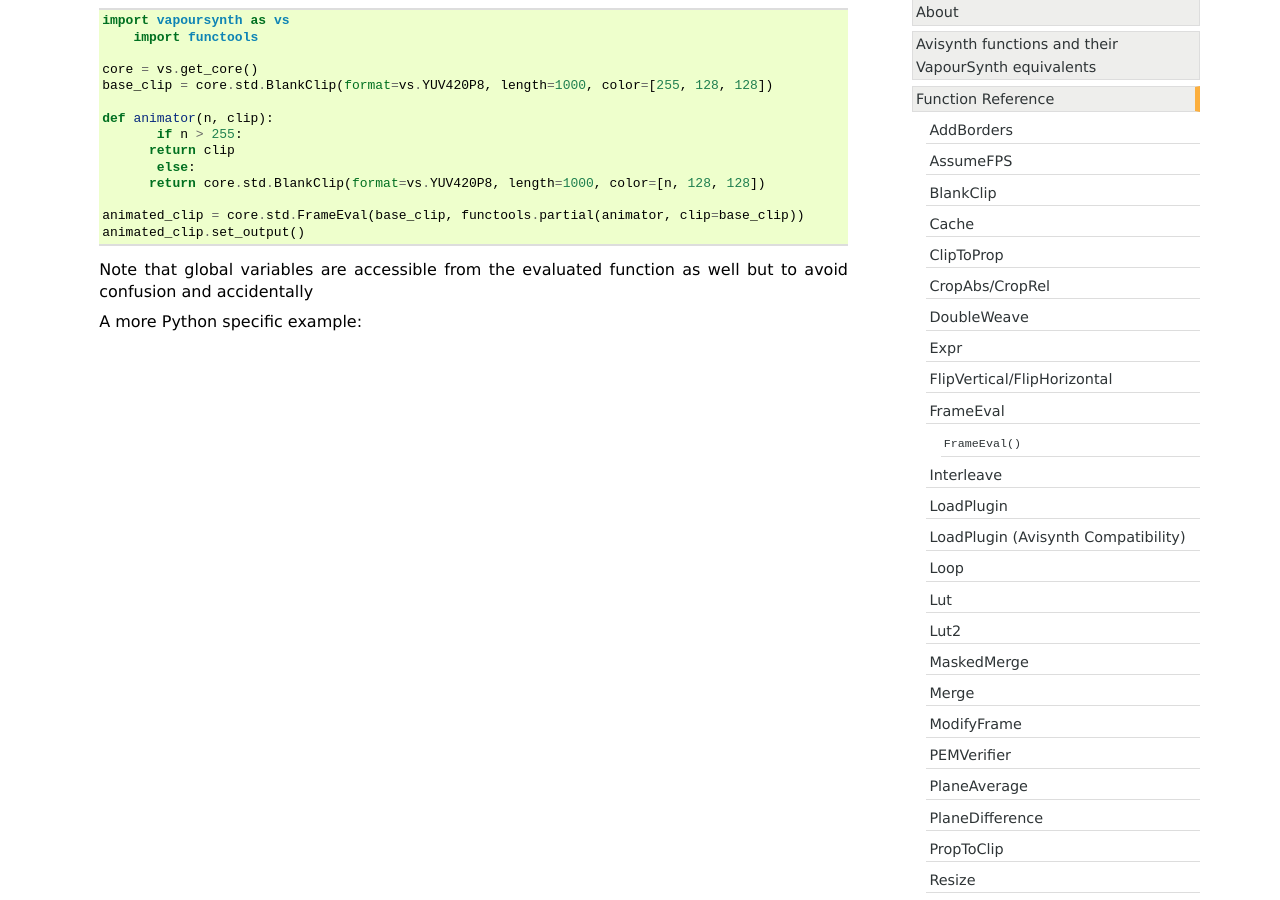
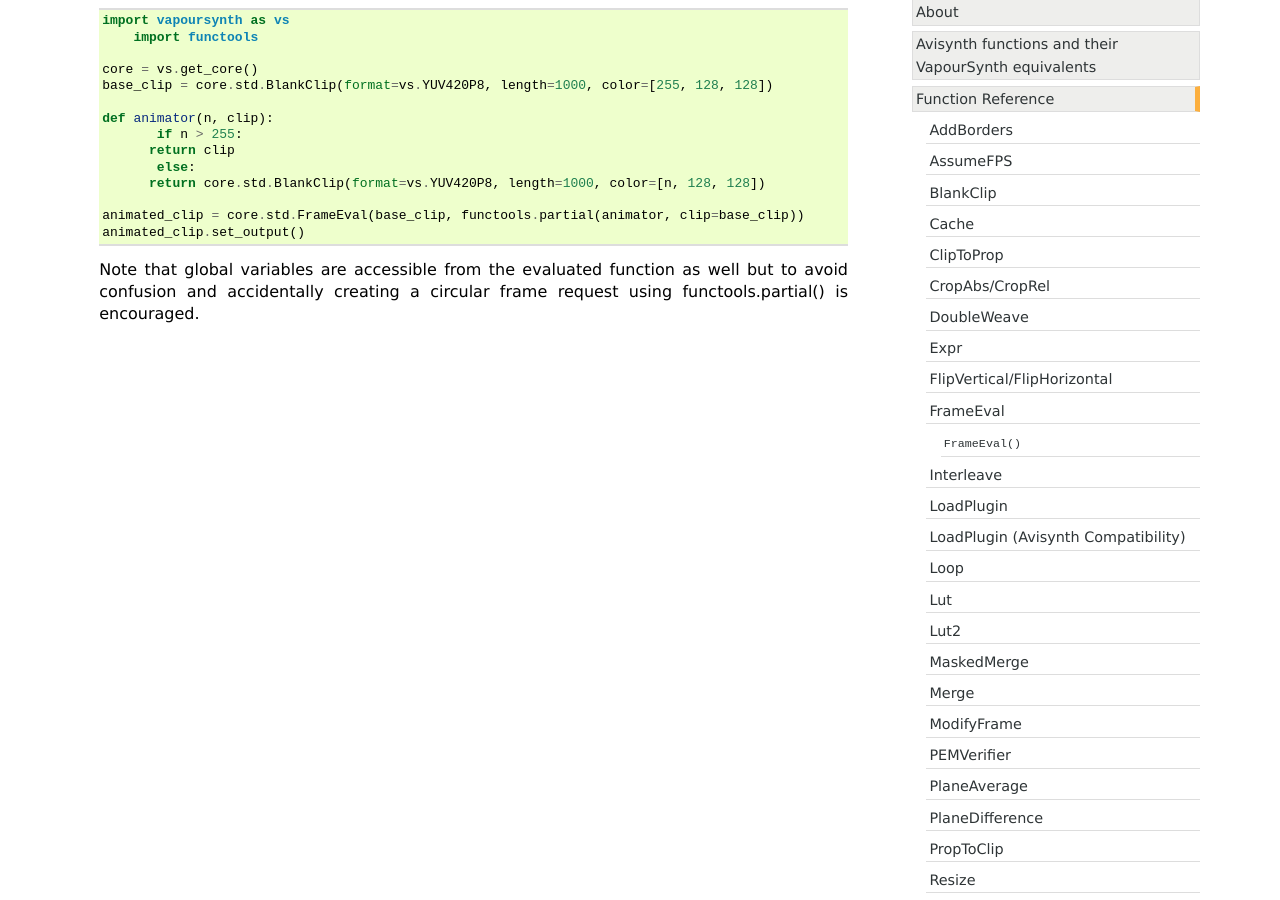
Before and after one commit to vapoursynth/vapoursynth, a Sphinx documentation site: the page built from doc/functions/frameeval.rst, in a window 1280 px wide and 900 px high, scrolled down 382 px. Built offline with Sphinx 7.4.7, drawn with Linux system fonts in a browser that asks for light colours; formulas are drawn with MathJax 3.

Commit message:
Forgot to end the last sentence in frameeval docs

```diff
--- a/doc/functions/frameeval.rst
+++ b/doc/functions/frameeval.rst
@@ -27,6 +27,4 @@ FrameEval
       animated_clip = core.std.FrameEval(base_clip, functools.partial(animator, clip=base_clip))
       animated_clip.set_output()
 
-   Note that global variables are accessible from the evaluated function as well but to avoid confusion and accidentally
-
-   A more Python specific example::
+   Note that global variables are accessible from the evaluated function as well but to avoid confusion and accidentally creating a circular frame request using functools.partial() is encouraged.
```
